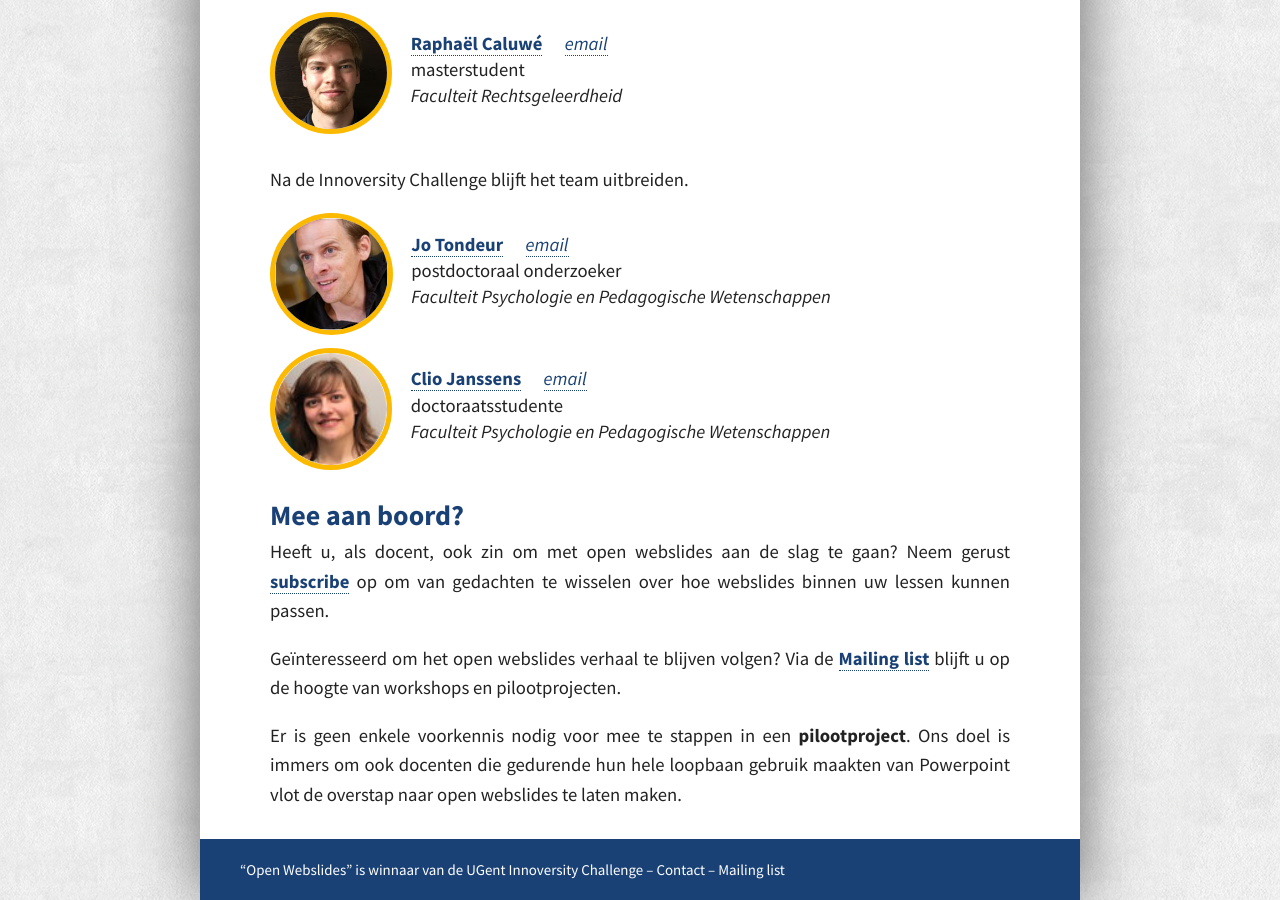
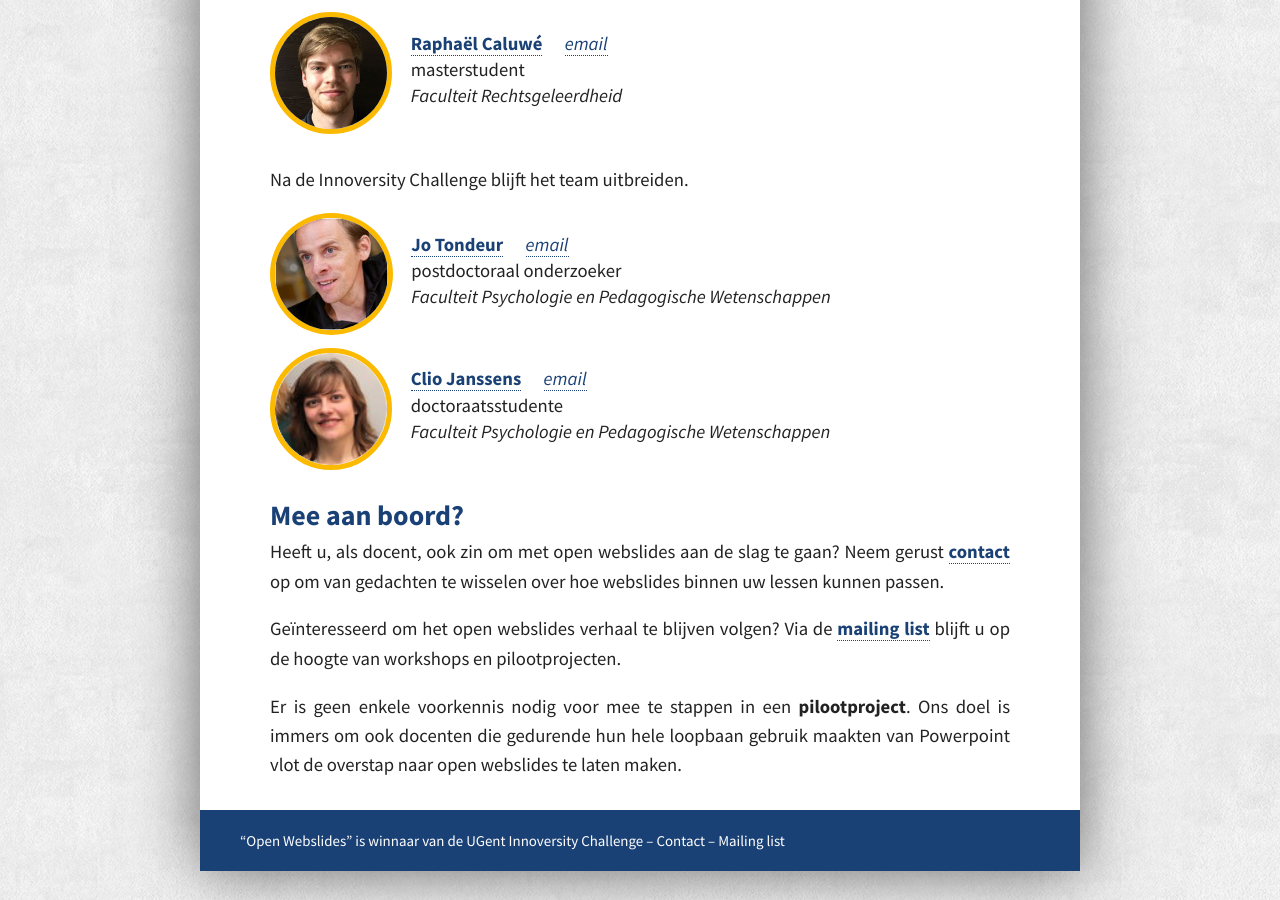
Before and after one commit to OpenWebslides/openwebslides.github.io-old, a Jekyll site: the page built from team.md, in a window 1280 px wide and 900 px high, scrolled down 1314 px. Built offline with Jekyll 4.4.1, drawn with Linux system fonts in a browser that asks for light colours.

Commit message:
change mailing list address in team page

```diff
--- a/team.md
+++ b/team.md
@@ -87,9 +87,9 @@
 ------------
 
 Heeft u, als docent, ook zin om met open webslides aan de slag te gaan?
-Neem gerust <a href="mailto:listserv@lists.ugent.be?subject=subscribe%20openwebslides%20Your%20Name">subscribe</a> op om van gedachten te wisselen over hoe webslides binnen uw lessen kunnen passen.
+Neem gerust <a href="mailto:estherdeloof@gmail.com">contact</a> op om van gedachten te wisselen over hoe webslides binnen uw lessen kunnen passen.
 
-Geïnteresseerd om het open webslides verhaal te blijven volgen? Via de <a href="mailto:openwebslides@lists.ugent.be">Mailing list</a> blijft u op de hoogte van workshops en pilootprojecten.
+Geïnteresseerd om het open webslides verhaal te blijven volgen? Via de <a href="mailto:listserv@lists.ugent.be?subject=subscribe%20openwebslides%20Your%20Name">mailing list</a> blijft u op de hoogte van workshops en pilootprojecten.
 
 Er is geen enkele voorkennis nodig voor mee te stappen in een **pilootproject**.
 Ons doel is immers om ook docenten die gedurende hun hele loopbaan gebruik maakten van Powerpoint
```
